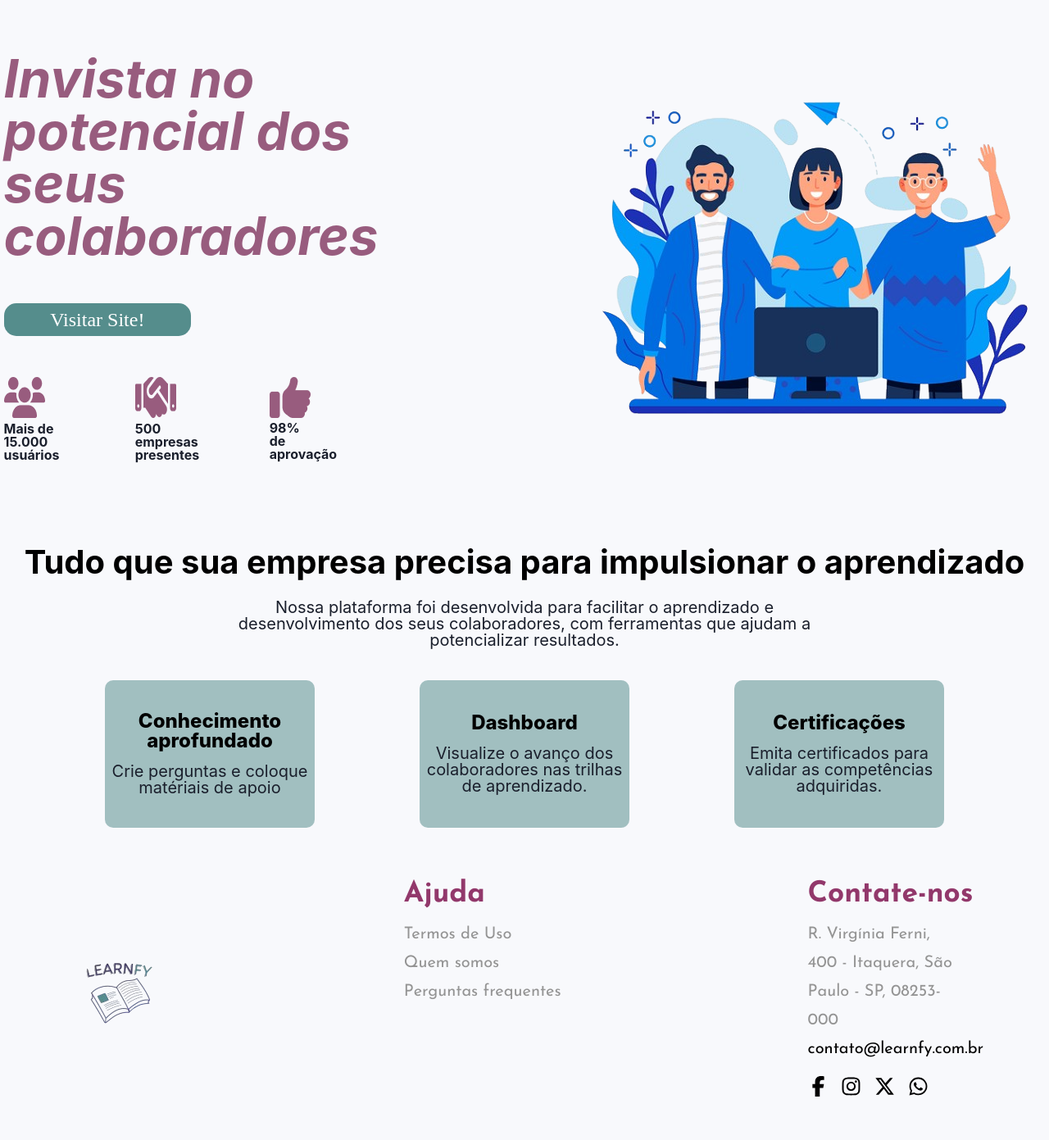
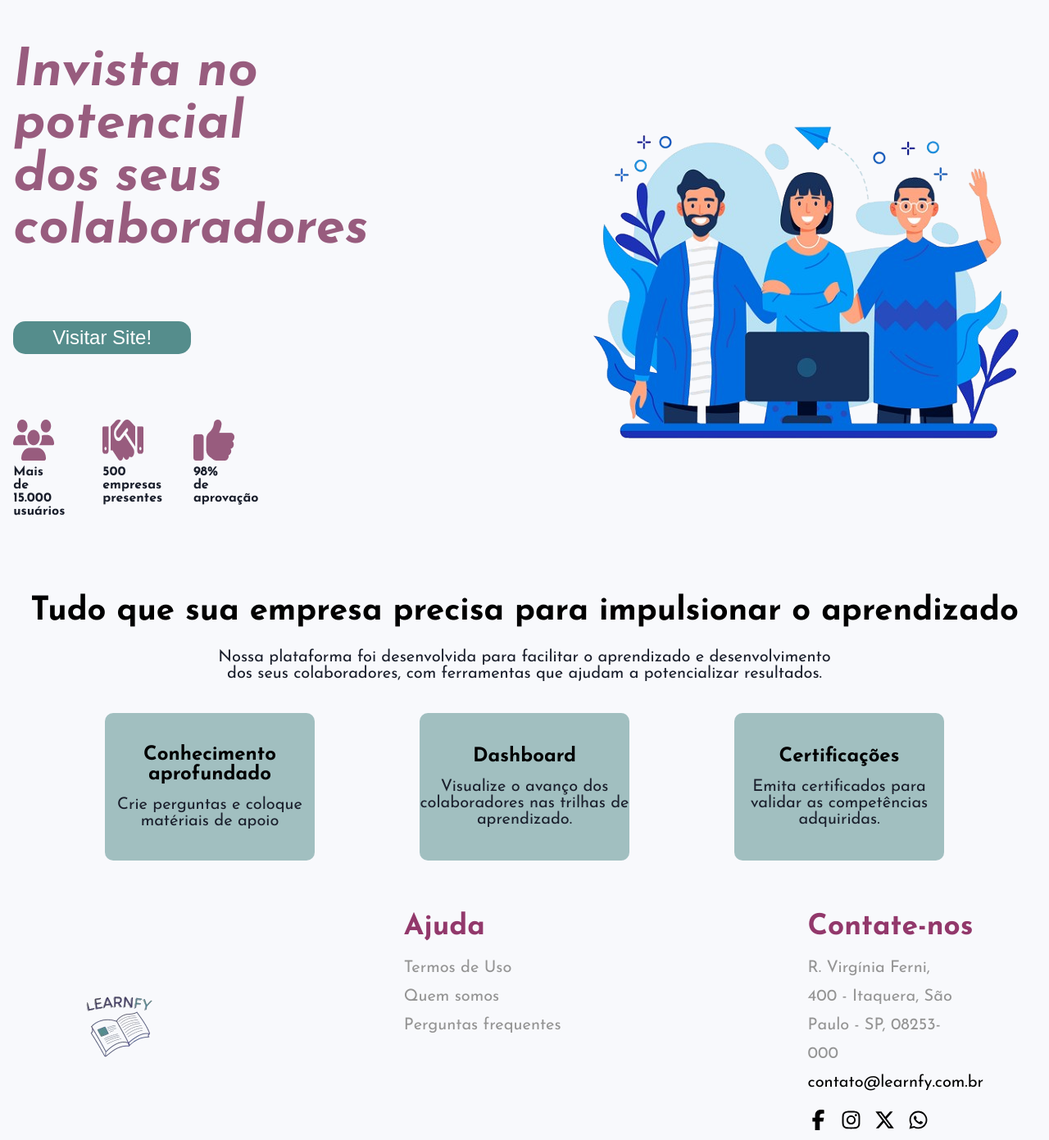
Before and after one commit to Conexus-TCC/learnfy, a PHP site: page /View/landingPage.php in a window 1280 px wide. Shown: the part 110-1501 px from the top of the page at 82% size. Run offline with PHP 8.4, Linux system fonts and the light colour scheme.

Commit message:
Update landingPage.css

```diff
--- a/Css/landingPage.css
+++ b/Css/landingPage.css
@@ -7,9 +7,8 @@
 
 #principal>div>h1{
     color: #985C7E;
-    width: 100%;
-    font-size: 59px;
-    font-family: Inter;
+    width: 90%;
+    font-size: 670px;
     font-weight: 700;
     font-style: italic;
     font-size: 64px;
@@ -20,24 +19,24 @@
 
 #principal>div{
     width: 60%;
+    height: 70vh;
     display: flex;
     justify-content: center;
     flex-direction: column;
     align-items: flex-start;
-    gap: 50px;
+    gap: 80px;
     margin-right: 5%;
     margin: 0 10%;
 }
 
 #icn{
     display: flex;
-    font-family: Inter;
     font-weight: 700;
     font-size: 16px;
     line-height: 100%;
     letter-spacing: 0%;
     margin-right: 2%;
-
+    width: 70%;
 }
 
 #icn>div>p{
@@ -56,7 +55,6 @@ button{
     height: 40px;
     font-size: 20px;
     border-radius: 15px;
-    font-family: 'Times New Roman', Times, serif;
     font-weight: 100;
     font-size: 24px;
     line-height: 100%;
@@ -91,7 +89,6 @@ button{
 
 #secaoDois>h1{
     color: black;
-    font-family: Inter;
     font-weight: 900;
     font-size: 40px;
     line-height: 100%;
@@ -101,7 +98,6 @@ button{
 }
 
 #secaoDois>h2{
-    font-family: Inter;
     font-weight: 400;
     font-size: 20px;
     line-height: 100%;
@@ -132,7 +128,6 @@ button{
 }
 
 #cards>div>h1{
-    font-family: Inter;
     font-weight: 800;
     font-size: 24px;
     line-height: 100%;
@@ -142,7 +137,6 @@ button{
 }
 
 #cards>div>p{
-    font-family: Inter;
     font-weight: 400;
     font-size: 20px;
     line-height: 100%;
```
